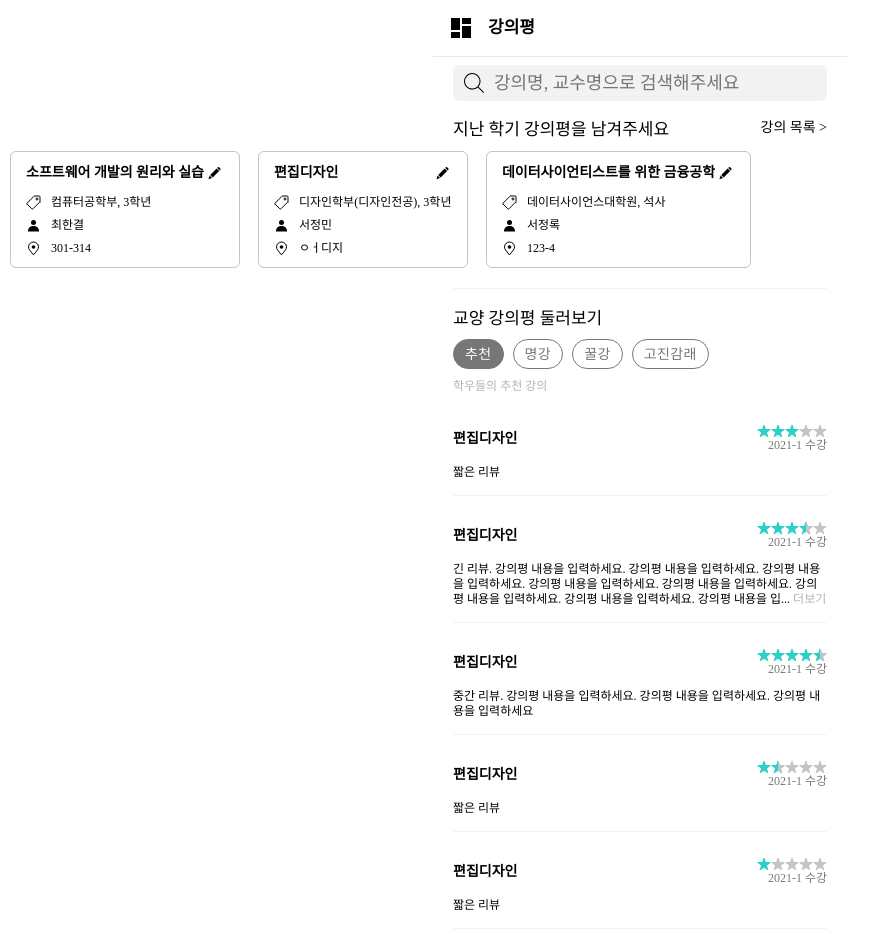
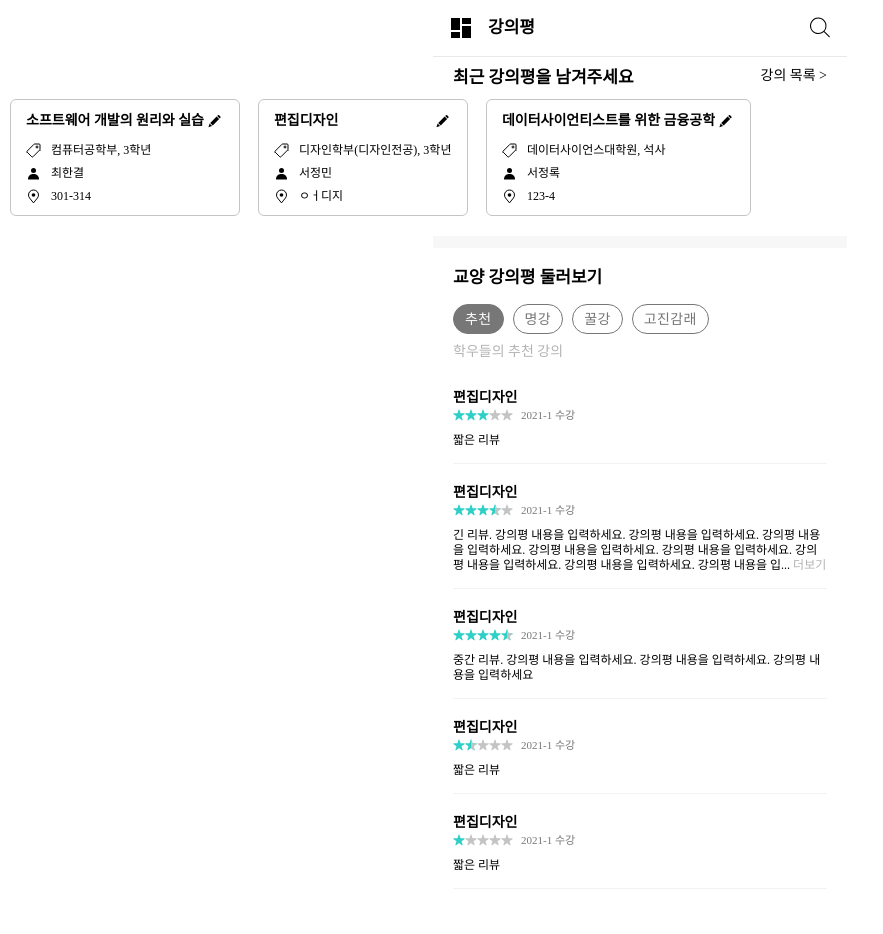
Before and after one commit to wafflestudio/snutt-ev-web, a Next.js app: page /main in a window 1280 px wide. Shown: the whole page, without its empty margins (0-883 px from the left). After the commit the page ends 889 px from the top, so only its background shows below. Built offline with nearby package versions, Linux system fonts and the light colour scheme; a web font is replaced by a local one.

Commit message:
main view style update

```diff
--- a/pageImpl/mainImpl/__components__/RecentCarousel.tsx
+++ b/pageImpl/mainImpl/__components__/RecentCarousel.tsx
@@ -1,9 +1,7 @@
 import styled from "@emotion/styled"
-import { Subheading02, Title02 } from "@lib/components/Text"
+import { Subheading02, Title01 } from "@lib/components/Text"
 import { RecentLectureDTO } from "@lib/dto/recentLecture"
-import { FakeSearchbar } from "./FakeSearchbar"
 import { LectureCard } from "./LectureCard"
-import { COLORS } from "@lib/styles/colors"
 import { useRouter } from "next/router"
 
 interface Props {
@@ -15,9 +13,9 @@ export const RecentCarousel = ({ lectureList }: Props) => {
 
   return (
     <Wrapper>
-      <FakeSearchbar />
+      {/* <FakeSearchbar /> */}
       <CarouselHeader>
-        <Title02>지난 학기 강의평을 남겨주세요</Title02>
+        <Title01>최근 강의평을 남겨주세요</Title01>
         <Subheading02
           onClick={() => {
             router.push("/recent")
@@ -36,13 +34,11 @@ export const RecentCarousel = ({ lectureList }: Props) => {
 }
 
 const Wrapper = styled.div`
-  border-bottom: 1px solid ${COLORS.gray};
-  padding-bottom: 20px;
-  margin: 0px 20px 0px 20px;
+  border-bottom: 12px solid rgb(0, 0, 0, 0.03);
+  padding: 0 20px 20px 20px;
 `
 
 const CarouselHeader = styled.div`
-  /* padding: 0px 20px; */
   margin-bottom: 10px;
   margin-top: 11px;
 
@@ -58,4 +54,7 @@ const SubjectCardCarousel = styled.div`
   width: 100vw;
   position: relative;
   left: calc(-50vw + 50%);
+  ::-webkit-scrollbar {
+    display: none;
+  }
 `
--- a/pageImpl/mainImpl/__components__/ReviewCard.tsx
+++ b/pageImpl/mainImpl/__components__/ReviewCard.tsx
@@ -15,10 +15,10 @@ export const ReviewCard = ({ review }: Props) => {
       <Contents>
         <Header>
           <LectureName>{review.name}</LectureName>
-          <SideInfo>
-            <Rating rating={review.point} size={14} />
+          <RatingInfo>
+            <Rating rating={review.point} size={12} />
             <Semester>{review.semester} 수강</Semester>
-          </SideInfo>
+          </RatingInfo>
         </Header>
         <Review>
           <CollapsableText text={review.contents} />
@@ -30,7 +30,7 @@ export const ReviewCard = ({ review }: Props) => {
 
 const Wrapper = styled.div`
   width: 100%;
-  padding: 20px 20px 5px 20px;
+  padding: 20px 20px 0px 20px;
   box-sizing: border-box;
 `
 
@@ -44,8 +44,9 @@ const Contents = styled.div`
 const Header = styled.div`
   width: 100%;
   display: flex;
+  flex-direction: column;
   justify-content: space-between;
-  align-items: center;
+  align-items: left;
   margin-bottom: 12px;
 `
 
@@ -53,12 +54,17 @@ const LectureName = Subheading01
 
 const Semester = styled(Detail)`
   color: ${COLORS.darkGray};
-  text-align: right;
+  text-align: left;
+  font-size: 11px;
+  margin-left: 8px;
+  line-height: 100%;
 `
 
-const SideInfo = styled.div`
+const RatingInfo = styled.div`
   display: flex;
-  flex-direction: column;
+  flex-direction: row;
+  margin-top: 3px;
+  align-items: center;
 `
 
 const Review = styled.div``
--- a/pageImpl/mainImpl/index.tsx
+++ b/pageImpl/mainImpl/index.tsx
@@ -4,13 +4,14 @@ import {
   useMainRecentContainer,
   useMainReviewContainer,
 } from "./__containers__"
-import { Detail, Subheading02, Title02, Title01 } from "@lib/components/Text"
+import { Subheading02, Title01 } from "@lib/components/Text"
 import { RecentCarousel } from "./__components__/RecentCarousel"
 import { useState } from "react"
 import { ToggleButton, ToggleButtonGroup } from "@mui/material/"
 import { AppBar } from "@lib/components/Appbar"
 
 import SvgTimetableOn from "@lib/components/Icons/SvgTimetableOn"
+import SvgSearchOff from "@lib/components/Icons/SvgSearchOff"
 import { useRouter } from "next/router"
 
 enum LectureCategory {
@@ -52,6 +53,11 @@ export const MainImpl = () => {
       <AppBar LeftImage={() => <SvgTimetableOn height={30} width={30} />}>
         <AppBarContent>
           <Title01 style={{ marginLeft: 12 }}>강의평</Title01>
+          <SvgSearchOff
+            height={30}
+            width={30}
+            onClick={() => router.push("/search")}
+          />
         </AppBarContent>
       </AppBar>
 
@@ -62,7 +68,7 @@ export const MainImpl = () => {
       )}
 
       <CategoryPicker>
-        <Title02 style={{ marginBottom: 10 }}>교양 강의평 둘러보기</Title02>
+        <Title01 style={{ marginBottom: 10 }}>교양 강의평 둘러보기</Title01>
         <StyledToggleButtonGroup
           value={lectureCategory}
           exclusive
@@ -106,12 +112,14 @@ const CategoryPicker = styled.div`
   z-index: 50;
 `
 
-const CategoryDetail = styled(Detail)`
+const CategoryDetail = styled(Subheading02)`
   margin-top: 10px;
   padding-bottom: 10px;
   color: #b3b3b3;
 `
 const StyledToggleButtonGroup = styled(ToggleButtonGroup)`
+  margin-top: 6px;
+
   & .MuiToggleButtonGroup-grouped {
     margin-right: 10px;
     border: 0;
```
